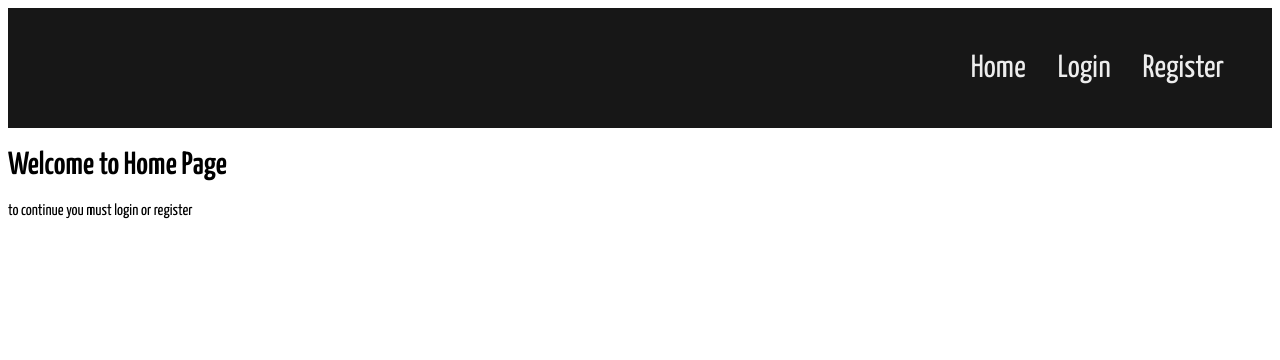
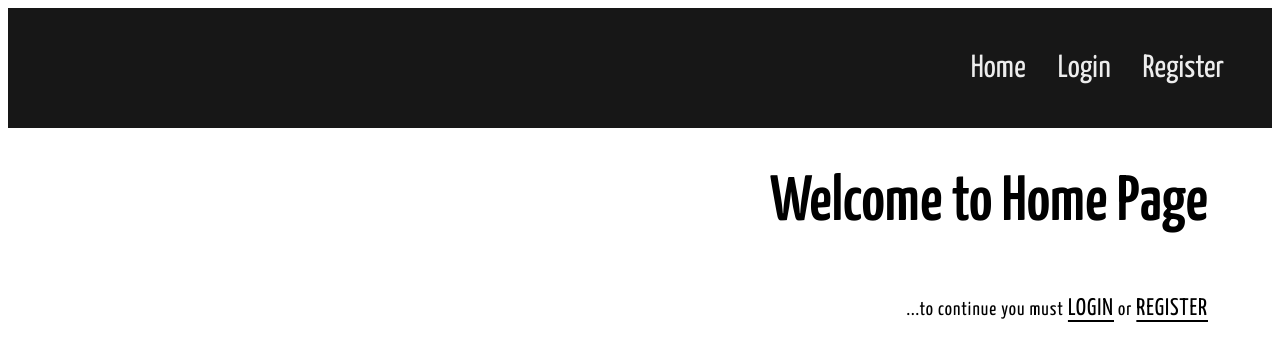
Before and after one commit to urtesala/urte_saladziute_final_react_exam, a React (Vite) app: page / in a window 1280 px wide. Shown: the top 360 px of the page. Built offline with nearby package versions, Linux system fonts and the light colour scheme.

Commit message:
styled home page

```diff
--- a/src/App.jsx
+++ b/src/App.jsx
@@ -2,7 +2,7 @@ import { Redirect, Route, Switch } from 'react-router-dom';
 import './App.css';
 import Navigation from './components/Layout/Navigation';
 import { Wraper } from './components/styled/StyledComponents';
-import HomePage from './pages/HomePage';
+import HomePage from './pages/Home/HomePage';
 import LoginPage from './pages/LoginPage';
 import RegisterPage from './pages/RegisterPage';
 
--- /dev/null
+++ b/src/pages/Home/HomePage.jsx
@@ -0,0 +1,14 @@
+import { HomeDiv } from './styledHome';
+
+function HomePage(props) {
+  return (
+    <HomeDiv>
+      <h1>Welcome to Home Page</h1>
+      <p>
+        ...to continue you must <a href='/login'>LOGIN</a> or{' '}
+        <a href='/register'>REGISTER</a>
+      </p>
+    </HomeDiv>
+  );
+}
+export default HomePage;
--- /dev/null
+++ b/src/pages/Home/styledHome.js
@@ -0,0 +1,20 @@
+import styled from 'styled-components';
+
+export const HomeDiv = styled.div`
+  h1 {
+    font-size: 4rem;
+  }
+  p {
+    font-size: 1.2rem;
+    letter-spacing: 1px;
+  }
+  display: flex;
+  flex-direction: column;
+  align-items: flex-end;
+  padding-right: 4rem;
+  a {
+    color: inherit;
+    text-underline-offset: 5px;
+    font-size: 1.5rem;
+  }
+`;
--- a/src/pages/HomePage.jsx
+++ /dev/null
@@ -1,9 +0,0 @@
-function HomePage(props) {
-  return (
-    <div>
-        <h1>Welcome to Home Page</h1>
-        <p>to continue you must login or register</p>
-    </div>
-  )
-}
-export default HomePage
```
